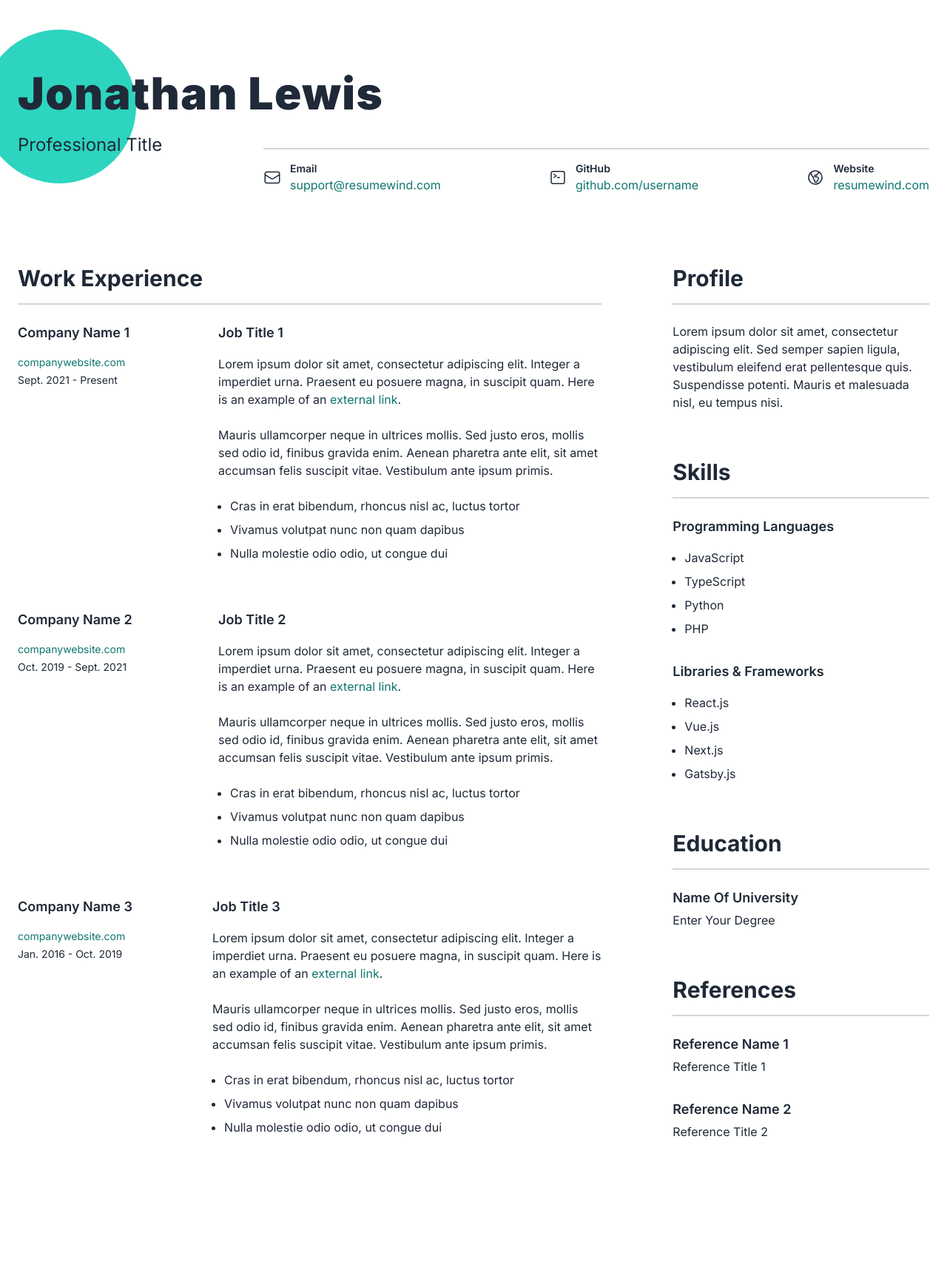
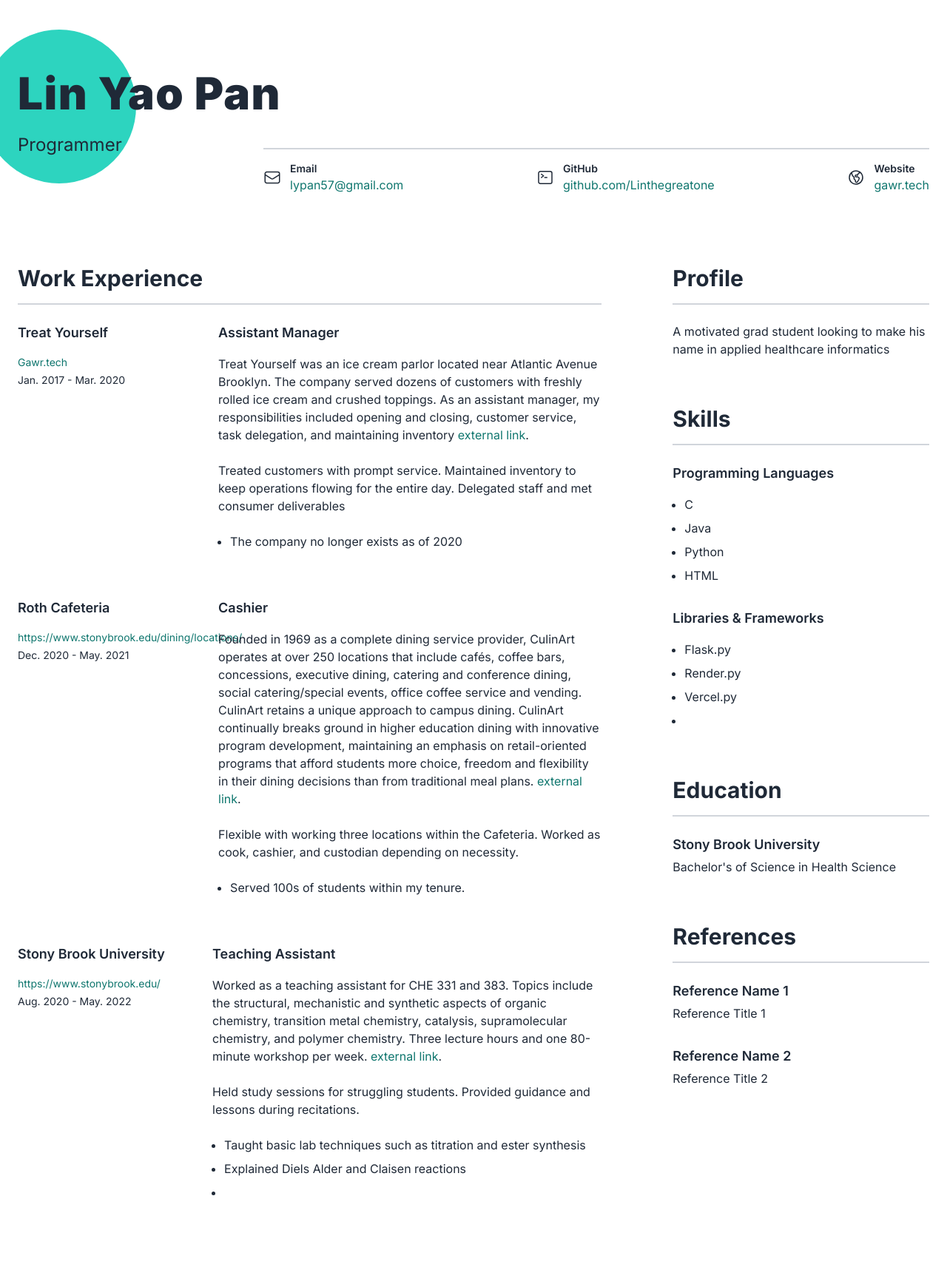
Before and after one commit to Linthegreatone/MyResumePage, a Flask app: page / in a window 1280 px wide. Shown: the whole page at 74% size. Before the commit the page ends 1537 px from the top, so only its background shows below. Run offline with Flask 3, Linux system fonts and the light colour scheme.

Commit message:
my resume edit

```diff
--- a/templates/index.html
+++ b/templates/index.html
@@ -5,10 +5,10 @@
     <meta name="viewport" content="width=device-width, initial-scale=1.0" />
 
     <!-- Update Your Name -->
-    <title>Jonathan Lewis - Resume</title>
+    <title>Lin Yao Pan - Resume</title>
 
     <!-- Update Description -->
-    <meta name="description" content="Jonathan Lewis - Resume" />
+    <meta name="description" content="Lin Yao Pan - Resume" />
 
     <!-- Custom Fonts -->
     <link rel="preconnect" href="https://fonts.googleapis.com" />
@@ -30,13 +30,13 @@
       <div class="py-20 lg:py-24 px-6 mx-auto max-w-7xl">
         <div class="relative">
           <!-- Your Name -->
-          <h1>Jonathan Lewis</h1>
+          <h1>Lin Yao Pan</h1>
 
           <div
             class="relative grid grid-cols-1 lg:grid-cols-4 gap-10 xl:gap-24 z-10"
           >
             <!-- Your Title -->
-            <h2>Professional Title</h2>
+            <h2>Programmer</h2>
 
             <div
               class="lg:flex lg:justify-between grid-3 xl:grid-3 lg:col-span-3 gap-4 mt-5 pt-4 border-t-2 border-gray-300"
@@ -63,11 +63,11 @@
                   <p class="mb-0 font-semibold text-sm">Email</p>
                   <p class="mb-0">
                     <a
-                      href="mailto:support@resumewind.com"
+                      href="mailto:lypan57@gmail.com"
                       target="_blank"
                       rel="noreferrer"
                     >
-                      support@resumewind.com
+                      lypan57@gmail.com
                     </a>
                   </p>
                 </div>
@@ -95,11 +95,11 @@
                   <p class="mb-0 font-semibold text-sm">GitHub</p>
                   <p class="mb-0">
                     <a
-                      href="https://github.com/username"
+                      href="https://github.com/Linthegreatone"
                       target="_blank"
                       rel="noreferrer"
                     >
-                      github.com/username
+                      github.com/Linthegreatone
                     </a>
                   </p>
                 </div>
@@ -127,11 +127,11 @@
                   <p class="mb-0 font-semibold text-sm">Website</p>
                   <p class="mb-0">
                     <a
-                      href="https://resumewind.com"
+                      href="gawr.tech"
                       target="_blank"
                       rel="noreferrer"
                     >
-                      resumewind.com
+                      gawr.tech
                     </a>
                   </p>
                 </div>
@@ -152,43 +152,40 @@
             <div class="grid-3 gap-x-6">
               <div>
                 <!-- Company 1 -->
-                <h4 class="mb-1 lg:mb-4">Company Name 1</h4>
+                <h4 class="mb-1 lg:mb-4">Treat Yourself</h4>
                 <p class="text-sm mb-1">
                   <a
-                    href="https://resumewind.com/"
+                    href="Gawr.tech/"
                     target="_blank"
                     rel="noreferrer"
                   >
-                    companywebsite.com
+                    Gawr.tech
                   </a>
                 </p>
-                <p class="text-sm">Sept. 2021 - Present</p>
+                <p class="text-sm">Jan. 2017 - Mar. 2020</p>
               </div>
 
               <div class="lg:col-span-2">
                 <!-- Job Title 1 -->
-                <h4 class="mb-4">Job Title 1</h4>
+                <h4 class="mb-4">Assistant Manager</h4>
                 <p>
-                  Lorem ipsum dolor sit amet, consectetur adipiscing elit.
-                  Integer a imperdiet urna. Praesent eu posuere magna, in
-                  suscipit quam. Here is an example of an
+                    Treat Yourself was an ice cream parlor located near Atlantic Avenue Brooklyn.
+                    The company served dozens of customers with freshly rolled ice cream and crushed toppings.
+                    As an assistant manager, my responsibilities included opening and closing, customer service, task delegation, and maintaining inventory
                   <a
-                    href="https://resumewind.com/"
+                    href="gawr.tech/"
                     target="_blank"
                     rel="noreferrer"
                     >external link</a
                   >.
                 </p>
                 <p>
-                  Mauris ullamcorper neque in ultrices mollis. Sed justo eros,
-                  mollis sed odio id, finibus gravida enim. Aenean pharetra ante
-                  elit, sit amet accumsan felis suscipit vitae. Vestibulum ante
-                  ipsum primis.
+                  Treated customers with prompt service.
+                  Maintained inventory to keep operations flowing for the entire day.
+                  Delegated staff and met consumer deliverables
                 </p>
                 <ul>
-                  <li>Cras in erat bibendum, rhoncus nisl ac, luctus tortor</li>
-                  <li>Vivamus volutpat nunc non quam dapibus</li>
-                  <li>Nulla molestie odio odio, ut congue dui</li>
+                  <li>The company no longer exists as of 2020</li>
                 </ul>
               </div>
             </div>
@@ -197,43 +194,40 @@
             <div class="grid-3 gap-x-6 mt-8 lg:mt-12">
               <div>
                 <!-- Company 2 -->
-                <h4 class="mb-1 lg:mb-4">Company Name 2</h4>
+                <h4 class="mb-1 lg:mb-4">Roth Cafeteria</h4>
                 <p class="text-sm mb-1">
                   <a
-                    href="https://resumewind.com/"
+                    href="https://www.stonybrook.edu/dining/locations/"
                     target="_blank"
                     rel="noreferrer"
                   >
-                    companywebsite.com
+                  https://www.stonybrook.edu/dining/locations/
                   </a>
                 </p>
-                <p class="text-sm">Oct. 2019 - Sept. 2021</p>
+                <p class="text-sm">Dec. 2020 - May. 2021</p>
               </div>
 
               <div class="lg:col-span-2">
                 <!-- Job Title 2 -->
-                <h4 class="mb-4">Job Title 2</h4>
+                <h4 class="mb-4">Cashier</h4>
                 <p>
-                  Lorem ipsum dolor sit amet, consectetur adipiscing elit.
-                  Integer a imperdiet urna. Praesent eu posuere magna, in
-                  suscipit quam. Here is an example of an
+                    Founded in 1969 as a complete dining service provider, CulinArt operates at over 250 locations that include cafés, coffee bars, concessions, executive dining, catering and conference dining, social catering/special events, office coffee service and vending.
+                    CulinArt retains a unique approach to campus dining.
+                    CulinArt continually breaks ground in higher education dining with innovative program development, maintaining an emphasis on retail-oriented programs that afford students more choice, freedom and flexibility in their dining decisions than from traditional meal plans.
                   <a
-                    href="https://resumewind.com/"
+                    href="https://www.stonybrook.edu/dining/locations/"
                     target="_blank"
                     rel="noreferrer"
                     >external link</a
                   >.
                 </p>
                 <p>
-                  Mauris ullamcorper neque in ultrices mollis. Sed justo eros,
-                  mollis sed odio id, finibus gravida enim. Aenean pharetra ante
-                  elit, sit amet accumsan felis suscipit vitae. Vestibulum ante
-                  ipsum primis.
+                  Flexible with working three locations within the Cafeteria.
+                  Worked as cook, cashier, and custodian depending on necessity.
+
                 </p>
                 <ul>
-                  <li>Cras in erat bibendum, rhoncus nisl ac, luctus tortor</li>
-                  <li>Vivamus volutpat nunc non quam dapibus</li>
-                  <li>Nulla molestie odio odio, ut congue dui</li>
+                  <li>Served 100s of students within my tenure.</li>
                 </ul>
               </div>
             </div>
@@ -242,43 +236,40 @@
             <div class="grid-3 mt-8 lg:mt-12">
               <div>
                 <!-- Company 3 -->
-                <h4 class="mb-1 lg:mb-4">Company Name 3</h4>
+                <h4 class="mb-1 lg:mb-4">Stony Brook University</h4>
                 <p class="text-sm mb-1">
                   <a
-                    href="https://resumewind.com/"
+                    href="https://www.stonybrook.edu/"
                     target="_blank"
                     rel="noreferrer"
                   >
-                    companywebsite.com
+                  https://www.stonybrook.edu/
                   </a>
                 </p>
-                <p class="text-sm">Jan. 2016 - Oct. 2019</p>
+                <p class="text-sm">Aug. 2020 - May. 2022</p>
               </div>
 
               <div class="lg:col-span-2">
                 <!-- Job Title 3 -->
-                <h4 class="mb-4">Job Title 3</h4>
+                <h4 class="mb-4">Teaching Assistant</h4>
                 <p>
-                  Lorem ipsum dolor sit amet, consectetur adipiscing elit.
-                  Integer a imperdiet urna. Praesent eu posuere magna, in
-                  suscipit quam. Here is an example of an
+                  Worked as a teaching assistant for CHE 331 and 383. Topics include the structural, mechanistic and synthetic aspects of organic chemistry, transition metal chemistry, catalysis, supramolecular chemistry, and polymer chemistry.
+                  Three lecture hours and one 80-minute workshop per week.
                   <a
-                    href="https://resumewind.com/"
+                    href="https://www.stonybrook.edu/sb/bulletin/current/courses/che/"
                     target="_blank"
                     rel="noreferrer"
                     >external link</a
                   >.
                 </p>
                 <p>
-                  Mauris ullamcorper neque in ultrices mollis. Sed justo eros,
-                  mollis sed odio id, finibus gravida enim. Aenean pharetra ante
-                  elit, sit amet accumsan felis suscipit vitae. Vestibulum ante
-                  ipsum primis.
+                  Held study sessions for struggling students.
+                  Provided guidance and lessons during recitations.
                 </p>
                 <ul>
-                  <li>Cras in erat bibendum, rhoncus nisl ac, luctus tortor</li>
-                  <li>Vivamus volutpat nunc non quam dapibus</li>
-                  <li>Nulla molestie odio odio, ut congue dui</li>
+                  <li>Taught basic lab techniques such as titration and ester synthesis</li>
+                  <li>Explained Diels Alder and Claisen reactions</li>
+                  <li></li>
                 </ul>
               </div>
             </div>
@@ -288,9 +279,7 @@
             <!-- Profile -->
             <h3>Profile</h3>
             <p>
-              Lorem ipsum dolor sit amet, consectetur adipiscing elit. Sed
-              semper sapien ligula, vestibulum eleifend erat pellentesque quis.
-              Suspendisse potenti. Mauris et malesuada nisl, eu tempus nisi.
+              A motivated grad student looking to make his name in applied healthcare informatics
             </p>
 
             <!-- Skills -->
@@ -299,25 +288,25 @@
             <!-- Skills 1 -->
             <h4>Programming Languages</h4>
             <ul>
-              <li>JavaScript</li>
-              <li>TypeScript</li>
+              <li>C</li>
+              <li>Java</li>
               <li>Python</li>
-              <li>PHP</li>
+              <li>HTML</li>
             </ul>
 
             <!-- Skills 2 -->
             <h4 class="mt-8">Libraries &amp; Frameworks</h4>
             <ul>
-              <li>React.js</li>
-              <li>Vue.js</li>
-              <li>Next.js</li>
-              <li>Gatsby.js</li>
+              <li>Flask.py</li>
+              <li>Render.py</li>
+              <li>Vercel.py</li>
+              <li></li>
             </ul>
 
             <!-- Education -->
             <h3 class="mt-12 lg:mt-16">Education</h3>
-            <h4 class="mb-1">Name Of University</h4>
-            <p class="mb-1">Enter Your Degree</p>
+            <h4 class="mb-1">Stony Brook University</h4>
+            <p class="mb-1">Bachelor's of Science in Health Science</p>
 
             <!-- References -->
             <h3 class="mt-12 lg:mt-16">References</h3>
```
